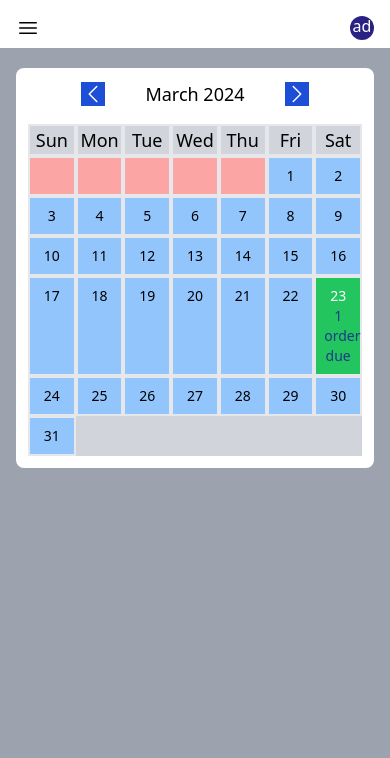
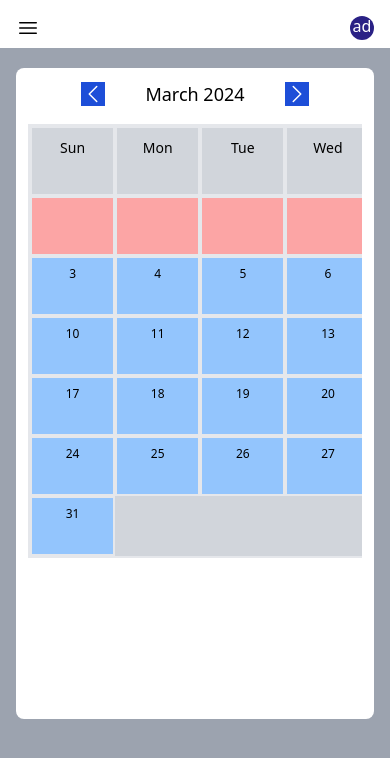
Before and after one commit to Abhishek-1337/Derp, a React (Vite) app: page /calendar in a window 390 px wide. Shown: the top 758 px of the page. Built offline with nearby package versions, Linux system fonts and the light colour scheme.

Commit message:
fix: Calendar UI

```diff
--- a/src/components/Calendar/Calendar.jsx
+++ b/src/components/Calendar/Calendar.jsx
@@ -9,7 +9,7 @@ const Calendar = () => {
   return (
     <AppLayout>
       <MainBodyLayout>
-        <div className="w-full bg-white rounded-lg p-3">
+        <div className="w-full bg-white rounded-lg p-3 pb-1">
           <CalendarTop date={date} setDate={setDate} />
           <CalendarMain date={date} />
         </div>
--- a/src/components/Calendar/CalendarMain.jsx
+++ b/src/components/Calendar/CalendarMain.jsx
@@ -16,11 +16,14 @@ const CalendarMain = ({ date }) => {
     return daysArray;
   };
   return (
-    <div>
-      <div className="grid grid-cols-7 text-center font-medium text-lg bg-gray-300">
+    <div className="overflow-auto h-[70vh]">
+      <div className="w-[600px] md:w-[750px] lg:w-full border-2 grid grid-cols-7 text-center font-medium text-lg bg-gray-300">
         {["Sun", "Mon", "Tue", "Wed", "Thu", "Fri", "Sat"].map((item) => {
           return (
-            <div key={item} className="border-2">
+            <div
+              key={item}
+              className="border-2 h-[70px] w-full text-sm leading-10"
+            >
               {item}
             </div>
           );
@@ -29,7 +32,6 @@ const CalendarMain = ({ date }) => {
           return <Day day={day} key={index} date={date} />;
         })}
       </div>
-      <div className="grid grid-cols-7 font-medium text-lg text-center"></div>
     </div>
   );
 };
--- a/src/components/Calendar/OrderDetailOnDay.jsx
+++ b/src/components/Calendar/OrderDetailOnDay.jsx
@@ -29,7 +29,6 @@ const OrderDetailOnDay = ({ orderDeliveries, day }) => {
                 <tr className="text-[12px] text-white bg-gray-500 rounded-t-xl p-1">
                   <th className="font-medium mr-2">CUSTOMER</th>
                   <th className="font-medium mr-2">ORDER ID</th>
-                  {/* <th className="font-medium mr-2">PRICE</th> */}
                 </tr>
               </thead>
               <tbody>
@@ -52,15 +51,15 @@ const OrderDetailOnDay = ({ orderDeliveries, day }) => {
       <div
         className={`${
           day == null ? "bg-red-300" : ""
-        } bg-blue-300 border-2 p-2 text-sm relative ${
+        } bg-blue-300 border-2 p-2 text-xs md:text-sm relative ${
           orderDeliveries.length !== 0 &&
           "bg-green-500 text-white cursor-pointer"
-        }`}
+        } h-[60px] md:h-[70px] w-full`}
         onClick={handleClick}
       >
         {day !== null && day}
         {orderDeliveries.length !== 0 && (
-          <span className="block text-[14px] text-blue-900">
+          <span className="block text-[12px] md:text-[14px] text-blue-900">
             {`${orderDeliveries.length} ${
               orderDeliveries.length === 1 ? "order due" : "orders due"
             }`}
--- a/src/index.css
+++ b/src/index.css
@@ -12,6 +12,6 @@
 }
 
 ::-webkit-scrollbar-thumb {
-    background: rgb(62, 62, 237);
+    background: rgb(102, 102, 237);
     border-radius: 5px;
 }
```
